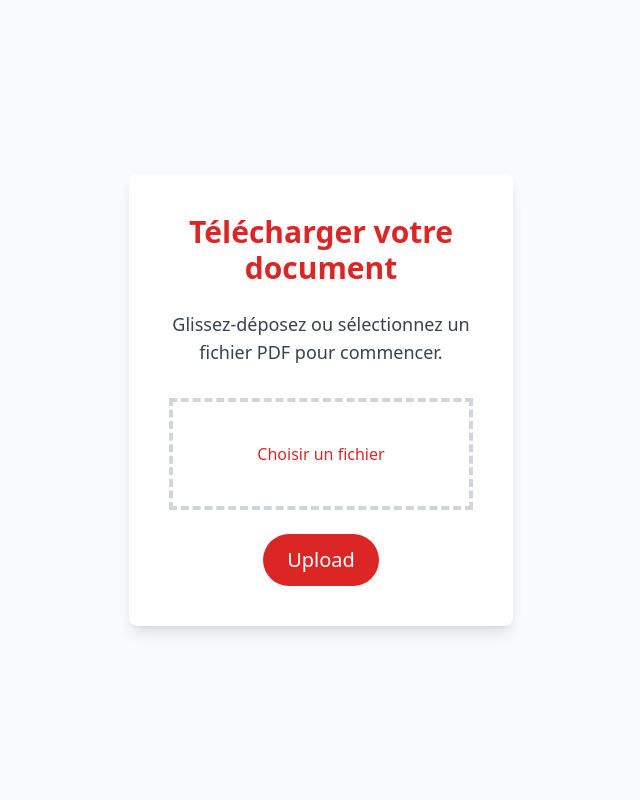
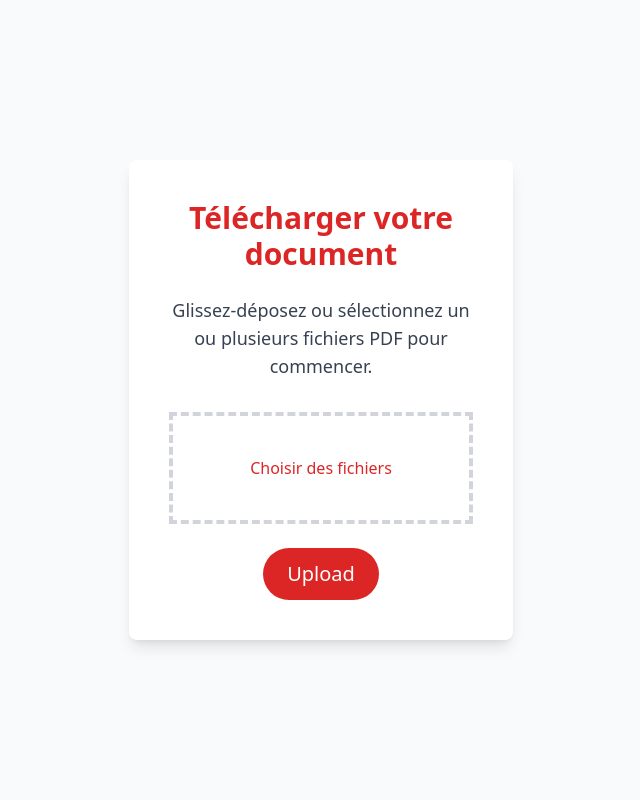
Before and after one commit to Yamnyr/hackathon-doc-processing, a Flask app: page /upload.html in a window 1280 px wide. Shown: the part 64-864 px from the top of the page, without its empty margins (319-959 px from the left). Run offline with Flask 3, Linux system fonts and the light colour scheme; some libraries are stand-ins or nearby versions.

Commit message:
multi upload

```diff
--- a/frontend/templates/upload.html
+++ b/frontend/templates/upload.html
@@ -24,24 +24,30 @@
     <section class="flex items-center justify-center min-h-screen bg-gray-50">
         <div class="text-center bg-white p-10 rounded-lg shadow-lg w-96">
             <h2 class="text-3xl font-semibold text-red-600 mb-6">Télécharger votre document</h2>
-            <p class="text-lg text-gray-700 mb-8">Glissez-déposez ou sélectionnez un fichier PDF pour commencer.</p>
+            <p class="text-lg text-gray-700 mb-8">Glissez-déposez ou sélectionnez un ou plusieurs fichiers PDF pour commencer.</p>
 
             <div class="border-4 border-dashed border-gray-300 p-10 mb-6">
-                <input type="file" id="file-upload" class="hidden" accept="application/pdf, image/*">
-                <label for="file-upload" class="text-red-600 cursor-pointer hover:text-red-700">Choisir un fichier</label>
+                <!-- Ajout de l'attribut "multiple" pour permettre le téléchargement de plusieurs fichiers -->
+                <input type="file" id="file-upload" class="hidden" accept="application/pdf, image/*" multiple>
+                <label for="file-upload" class="text-red-600 cursor-pointer hover:text-red-700">Choisir des fichiers</label>
             </div>
 
             <button onclick="uploadFile()" class="bg-red-600 text-white px-6 py-3 rounded-full text-xl hover:bg-red-700 transition duration-300">Upload</button>
 
             <div id="upload-message" class="mt-6 hidden text-green-600">
-                <p>Document téléchargé avec succès !</p>
+                <p>Documents téléchargés avec succès !</p>
             </div>
         </div>
     </section>
 
     <script>
         function uploadFile() {
-            document.getElementById('upload-message').classList.remove('hidden');
+            const files = document.getElementById('file-upload').files;
+            if (files.length > 0) {
+                document.getElementById('upload-message').classList.remove('hidden');
+            } else {
+                alert('Veuillez sélectionner des fichiers avant de télécharger.');
+            }
         }
     </script>
 
```
